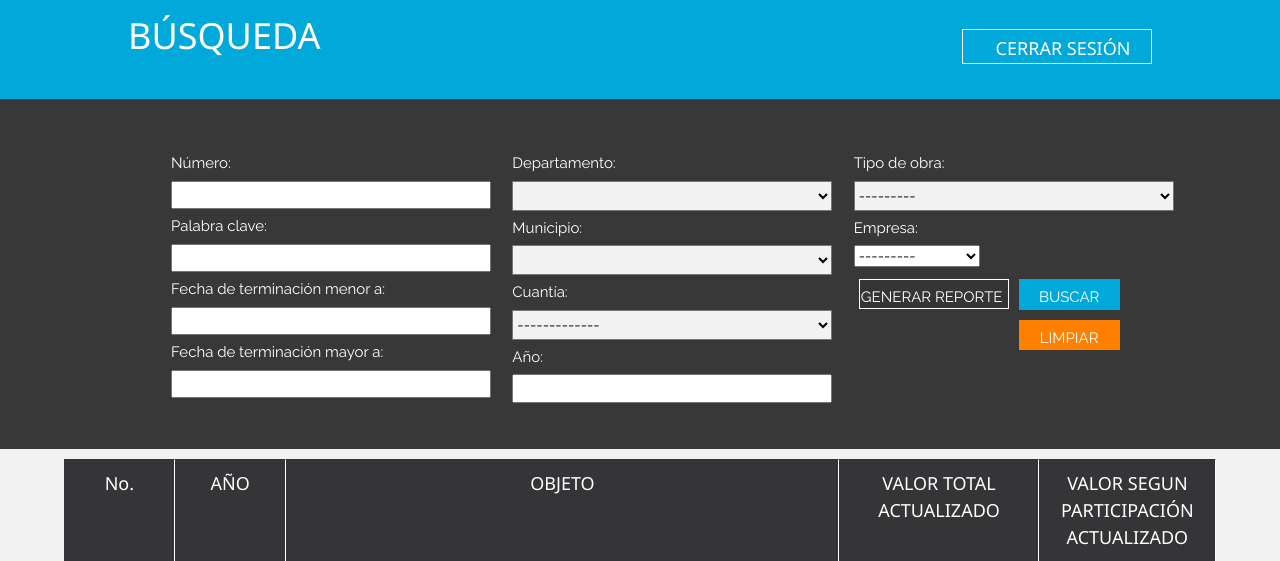
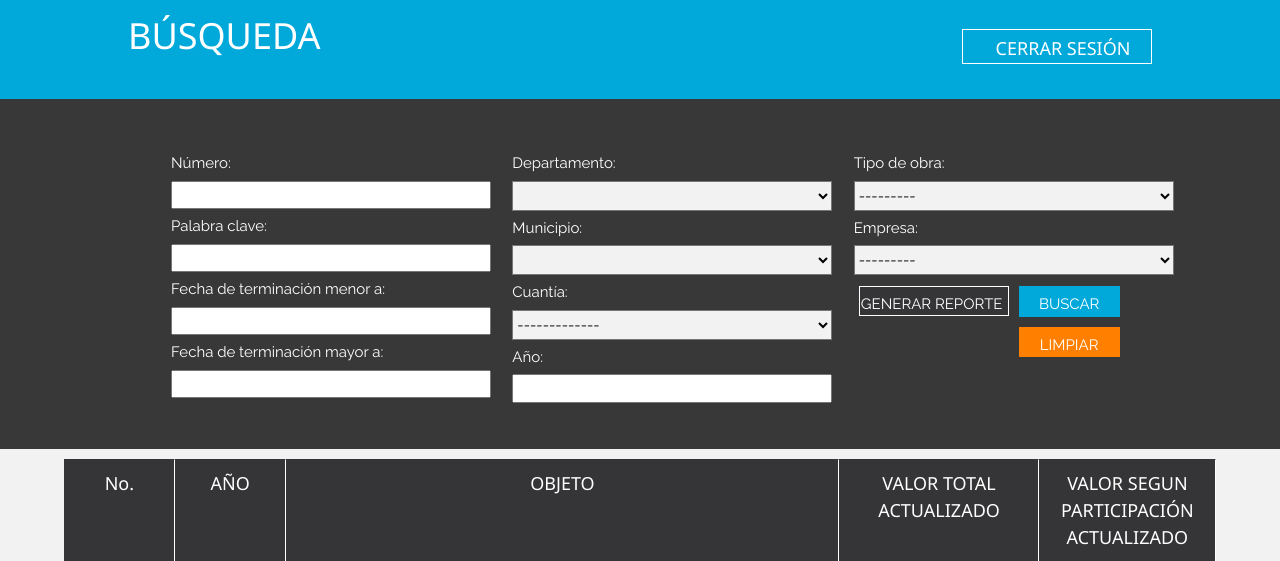
Before and after one commit to davidluna-fn/PageNDAM, a Django app: page /proyectosPublicos/busqueda/ in a window 1280 px wide. Shown: the part 101-662 px from the top of the page. Run offline with Django 3.2, Linux system fonts and the light colour scheme; the visitor is signed in with stand-in values (Sample User, id 1); data that the repository does not hold is empty; parts of the project's set-up code (start-up, migrations or seed data) failed here and were passed over; some libraries are stand-ins or nearby versions.

Commit message:
agregar estilo a campo empresa

```diff
--- a/contratos/static/css/estilo.css
+++ b/contratos/static/css/estilo.css
@@ -2479,6 +2479,13 @@ input[type=number] { -moz-appearance:textfield; }
   height: 30px;
 }
 
+#empresa{
+  width: 25vw;
+  text-decoration: none;
+  background-color: var(--blanco-oscuro);
+  height: 30px;
+}
+
 
 #btn-logout h5{
   margin-top: 5px;
```
